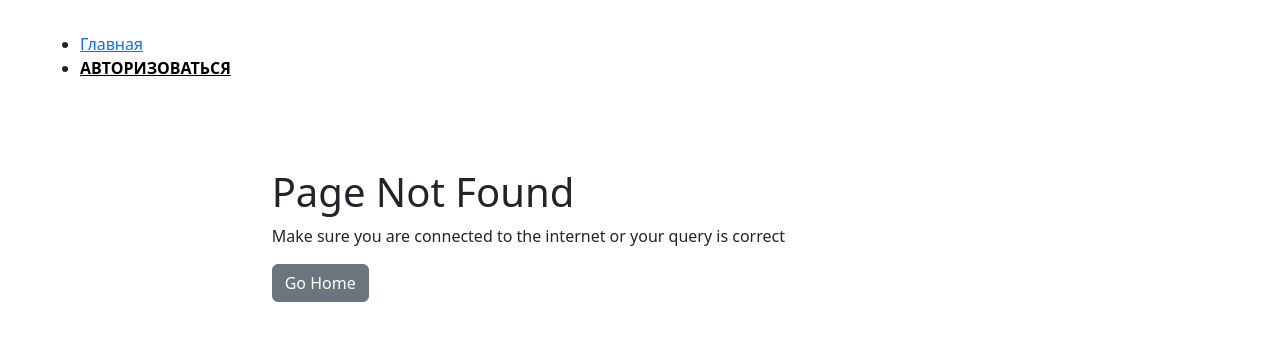
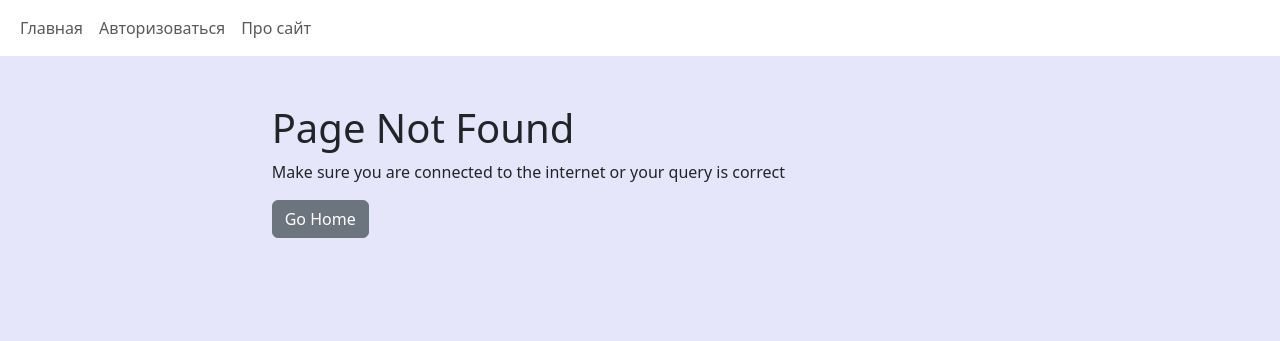
Before and after one commit to da-maltsev/gpt-django, a Django app: template src/app/templates/404.html in a window 1280 px wide. Shown: the top 341 px of the page. Run offline with Django 3.2, Linux system fonts and the light colour scheme; the template is opened without the code that fills it, so the values that code supplies are empty.

Commit message:
make header

```diff
--- a/src/app/templates/base.html
+++ b/src/app/templates/base.html
@@ -4,10 +4,10 @@
   <meta charset="UTF-8">
   <meta http-equiv="X-UA-Compatible" content="IE=edge">
   <meta name="viewport" content="width=device-width, initial-scale=1.0">
-    <title>Помогатор | {% block title %}  {% endblock %}</title>
+  <title>Помогатор | {% block title %} {% endblock %}</title>
   <link href="https://cdn.jsdelivr.net/npm/bootstrap@5.3.0-alpha1/dist/css/bootstrap.min.css" rel="stylesheet">
 </head>
-<body>
+<body style="background-color: lavender">
 <div class="main-banner bg {% block header %}  {% endblock header %}" id="home">
   {% include 'header.html' %}
 </div>
--- a/src/app/templates/header.html
+++ b/src/app/templates/header.html
@@ -1,28 +1,37 @@
 {% load i18n %}
-<header class="header">
-  <div class="container-fluid px-lg-5">
-    <!-- nav -->
-    <nav class="py-4">
-      <ul class="menu mt-2">
-        <li class="active"><a href="{% url 'gpt:home' %}">Главная</a></li>
-
-        <li>
+<header>
+  <!-- Navbar -->
+  <nav class="navbar navbar-expand-lg navbar-light bg-white">
+    <div class="container-fluid">
+      <button
+        class="navbar-toggler"
+        type="button"
+        data-mdb-toggle="collapse"
+        data-mdb-target="#navbarExample01"
+        aria-controls="navbarExample01"
+        aria-expanded="false"
+        aria-label="Toggle navigation"
+      >
+        <i class="fas fa-bars"></i>
+      </button>
+      <div class="collapse navbar-collapse" id="navbarExample01">
+        <ul class="navbar-nav me-auto mb-2 mb-lg-0">
+          <li class="nav-item active">
+            <a class="nav-link" aria-current="page" href="{% url 'gpt:home' %}">Главная</a>
+          </li>
+          <li class="nav-item">
             {% if user.is_authenticated %}
-          <span>{{ user.username }}</span>
-          <a href="{% url 'account_logout' %}"
-             style="color: black; font-weight: 700; text-transform: uppercase;">
-            Выход
-          </a>
+            <a class="nav-link" href="{% url 'account_logout' %}">Выход</a>
             {% else %}
-          <a href="{% url 'account_login' %}"
-             style="color: black; font-weight: 700; text-transform: uppercase;">
-            Авторизоваться
-          </a>
+            <a class="nav-link" href="{% url 'account_login' %}">Авторизоваться</a>
             {% endif %}
           </li>
+          <li class="nav-item">
+            <a class="nav-link" href="#">Про сайт</a>
+          </li>
         </ul>
+      </div>
+    </div>
   </nav>
-    <!-- //nav -->
-  </div>
+  <!-- Navbar -->
 </header>
-<!-- //header -->
```
Also changed, not shown: src/app/templates/404.html (+5 -5 lines), src/gpt/templates/assistant/home.html (+7 -3 lines). Lines whose indentation alone changed are shown as unchanged.
